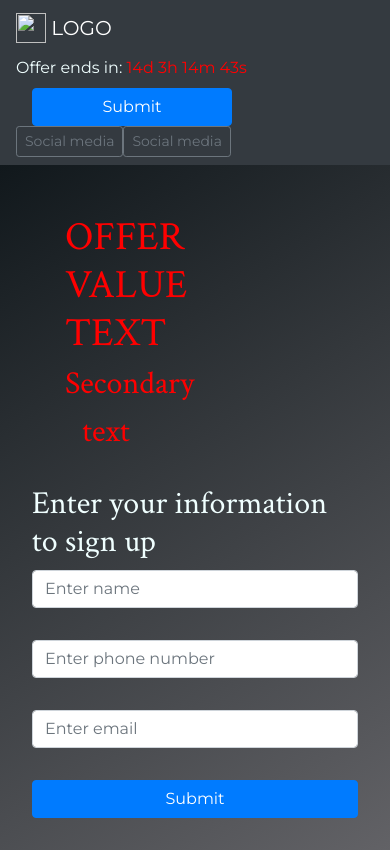
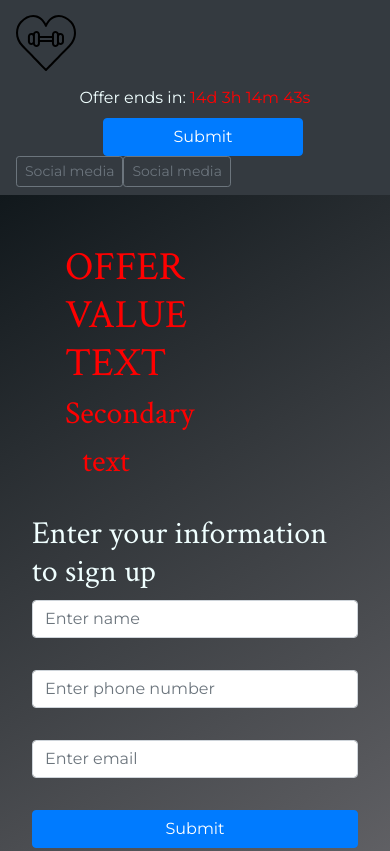
Before and after one commit to Madiskat/bootstrap, a plain HTML site: page index.html in a window 390 px wide. Shown: the top 851 px of the page. Drawn offline with Linux system fonts and the light colour scheme.

Commit message:
Navbar view in mobile problem

```diff
--- a/index.html
+++ b/index.html
@@ -17,13 +17,12 @@
 
   <nav class="navbar sticky-top navbar-dark bg-dark">
     <a class="navbar-brand" href="#">
-      <img src="images/logo.svg" width="30" height="30" class="d-inline-block align-top" alt="">
-      LOGO
+      <img src="images/logo.svg" width="60" height="60" class="d-inline-block align-top" alt="">
     </a>
 
-    <ul class="navbar-nav">
-      <li class="nav-item">
-        <span class="navbar-text" style="color:azure">
+    <ul class="navbar-nav" style="text-align: center">
+      <li class="nav-item align-baseline">
+        <span class="navbar-text " style="color:azure">
           Offer ends in:
         </span>
         <a id="countDown"></a>
@@ -36,6 +35,7 @@
       <button class="btn btn-sm btn-outline-secondary" type="button">Social media</button>
     </form>
   </nav>
+
   <div class="view" style="background: linear-gradient(148deg, rgba(17,24,28,1) 0%, rgba(98,98,102,1) 100%);">
     <div class="container-fluid" style="height:320px">
       <div class="row">
```
Also changed, not shown: images/logo.svg (added).
